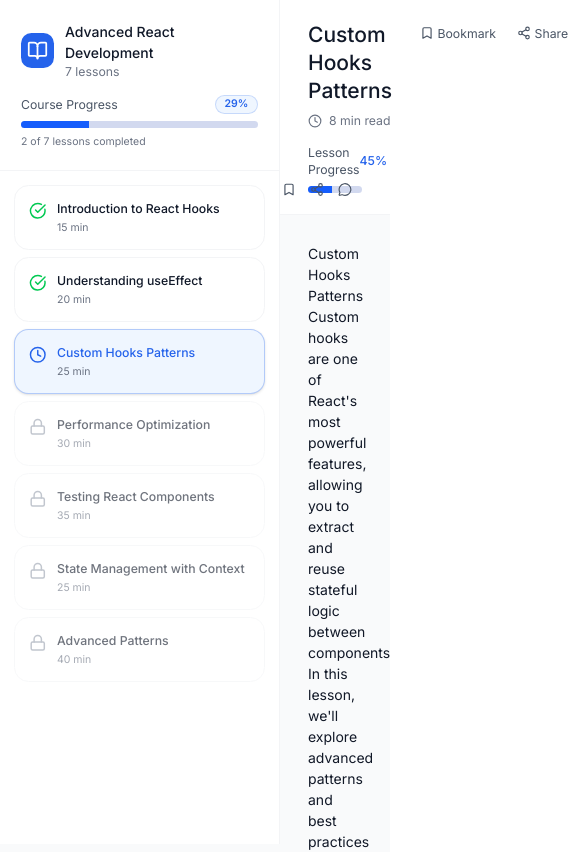
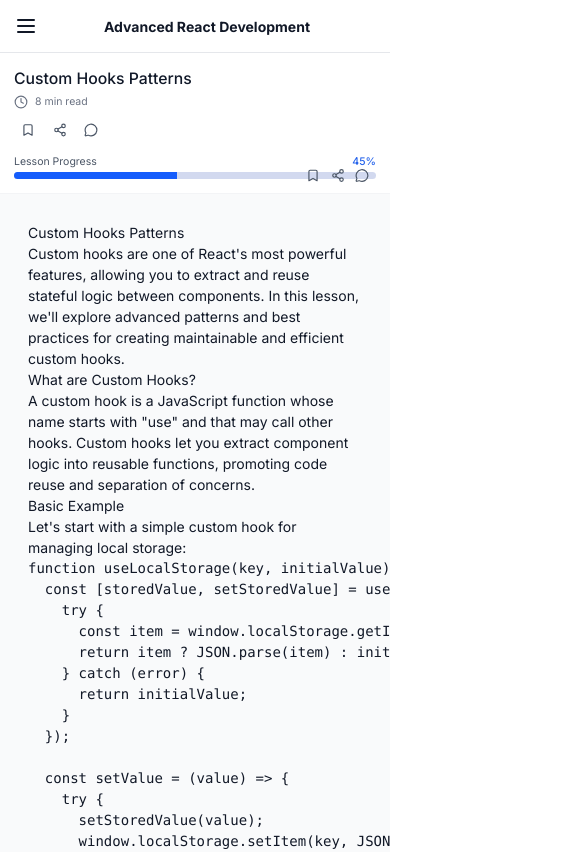
Before and after one commit to zahid-afridi/LearnMaster, a Next.js app: page /courses/1 in a window 390 px wide. Shown: the top 852 px of the page, 585 px wide, since content can reach past the window. Built offline with nearby package versions, Linux system fonts and the light colour scheme.

Commit message:
add reader Responsive

```diff
--- a/src/app/globals.css
+++ b/src/app/globals.css
@@ -218,3 +218,26 @@ html {
   font-size: var(--font-size);
   scroll-behavior: smooth;
 }
+.header {
+  display: flex;
+  justify-content: space-between;
+  align-items: center;
+  gap: 1rem;
+  padding: 1rem;
+  flex-wrap: wrap;
+}
+
+.header-text {
+  text-align: center;
+  max-width: 300px;
+}
+
+@media (min-width: 640px) {
+  .header {
+    flex-wrap: nowrap;
+  }
+  .header-text {
+    text-align: left;
+    max-width: 500px;
+  }
+}
--- a/src/components/Reader/LessonHeader.tsx
+++ b/src/components/Reader/LessonHeader.tsx
@@ -13,7 +13,6 @@ interface LessonHeaderProps {
   onComments: () => void;
 }
 
-// Tailwind-only Progress Bar
 function Progress({ value = 0 }: { value?: number }) {
   return (
     <div className="bg-primary/20 relative h-2 w-full overflow-hidden rounded-full">
@@ -25,21 +24,22 @@ function Progress({ value = 0 }: { value?: number }) {
   );
 }
 
-// Tailwind-only Button
 function IconButton({
   onClick,
   children,
   active,
+  className = "",
 }: {
   onClick: () => void;
   children: React.ReactNode;
   active?: boolean;
+  className?: string;
 }) {
   return (
     <button
       onClick={onClick}
       className={`flex items-center gap-1 px-2 py-1 text-sm rounded-md transition-colors
-        hover:bg-gray-100 ${active ? "text-[#2563EB]" : "text-gray-600"}`}
+        hover:bg-gray-100 ${active ? "text-[#2563EB]" : "text-gray-600"} ${className}`}
     >
       {children}
     </button>
@@ -56,54 +56,54 @@ export function LessonHeader({
   onComments,
 }: LessonHeaderProps) {
   return (
-    <div className="sticky top-0 bg-white/95 backdrop-blur-sm border-b border-gray-100 z-10">
-      <div className="px-8 py-6">
-        <div className="flex items-start justify-between mb-4">
+    <div className="sticky top-0 bg-white/95 backdrop-blur-sm border-b border-gray-100 z-10
+  lg:ml-16">
+      <div className="px-4 sm:px-8 py-4 sm:py-6">
+        <div className="flex flex-col sm:flex-row sm:items-start sm:justify-between mb-4 gap-3">
           {/* Left Side */}
-          <div className="flex-1">
-            <h1 className="text-2xl font-medium text-gray-900 mb-2">{title}</h1>
-            <div className="flex items-center gap-2 text-sm text-gray-500">
+          <div className="flex-1 min-w-0">
+            <h1 className="text-lg sm:text-2xl font-medium text-gray-900 mb-1 sm:mb-2 line-clamp-2">
+              {title}
+            </h1>
+            <div className="flex items-center gap-2 text-xs sm:text-sm text-gray-500">
               <Clock className="w-4 h-4" />
               <span>{readingTime} read</span>
             </div>
           </div>
 
           {/* Right Side Buttons */}
-          <div className="flex items-center gap-2 ml-6">
+          <div className="flex items-center gap-1 sm:gap-2 flex-wrap">
             <IconButton onClick={onBookmark} active={isBookmarked}>
-              <Bookmark
-                className={`w-4 h-4 ${isBookmarked ? "fill-current" : ""}`}
-              />
-              Bookmark
+              <Bookmark className={`w-4 h-4 ${isBookmarked ? "fill-current" : ""}`} />
+              <span className="hidden xs:inline">Bookmark</span>
             </IconButton>
 
             <IconButton onClick={onShare}>
               <Share2 className="w-4 h-4" />
-              Share
+              <span className="hidden xs:inline">Share</span>
             </IconButton>
 
             <IconButton onClick={onComments}>
               <MessageCircle className="w-4 h-4" />
-              Comments
+              <span className="hidden xs:inline">Comments</span>
             </IconButton>
           </div>
         </div>
 
-        {/* Progress Bar with Buttons Underneath */}
-        <div className="space-y-2">
-          <div className="flex justify-between items-center">
-            <span className="text-sm text-gray-600">Lesson Progress</span>
-            <span className="text-sm font-medium text-[#2563EB]">
+        {/* Progress */}
+        <div className="space-y-1 sm:space-y-2">
+          <div className="flex justify-between items-center text-xs sm:text-sm">
+            <span className="text-gray-600">Lesson Progress</span>
+            <span className="font-medium text-[#2563EB]">
               {Math.round(progress)}%
             </span>
           </div>
 
-          {/* Progress Bar */}
           <div className="relative">
             <Progress value={progress} />
 
             {/* Action buttons inside progress bar */}
-            <div className="absolute top-1/2 right-2 -translate-y-1/2 flex gap-2">
+            <div className="absolute top-1/2 right-1 sm:right-2 -translate-y-1/2 flex gap-1 sm:gap-2">
               <button
                 onClick={onBookmark}
                 className={`p-1 rounded-full hover:bg-white/70 transition ${
--- a/src/components/Reader/LessonSidebar.tsx
+++ b/src/components/Reader/LessonSidebar.tsx
@@ -3,30 +3,22 @@
 import * as React from "react";
 import { CheckCircle, Clock, Lock, BookOpen } from "lucide-react";
 
-// Badge Component
 function Badge({ children, className = "" }: { children: React.ReactNode; className?: string }) {
   return (
-    <span
-      className={`inline-flex items-center rounded-full border px-2.5 py-0.5 text-xs font-semibold ${className}`}
-    >
+    <span className={`inline-flex items-center rounded-full border px-2.5 py-0.5 text-xs font-semibold ${className}`}>
       {children}
     </span>
   );
 }
 
-// Progress Component (Tailwind only)
 function Progress({ value = 0, className = "" }: { value?: number; className?: string }) {
   return (
     <div className={`bg-primary/20 relative h-2 w-full overflow-hidden rounded-full ${className}`}>
-      <div
-        className="bg-blue-600 h-full transition-all"
-        style={{ width: `${value}%` }}
-      />
+      <div className="bg-blue-600 h-full transition-all" style={{ width: `${value}%` }} />
     </div>
   );
 }
 
-// ScrollArea Component (simple custom scrollbar)
 function ScrollArea({ children, className = "" }: { children: React.ReactNode; className?: string }) {
   return (
     <div
@@ -78,29 +70,29 @@ export function LessonSidebar({
   };
 
   return (
-    <div className="w-80 bg-white border-r border-gray-100 h-screen sticky top-0 flex flex-col">
+    <div className="w-72 sm:w-80 bg-white border-r border-gray-100 h-screen sticky top-0 flex flex-col">
       {/* Course Header */}
-      <div className="p-6 border-b border-gray-100">
+      <div className="p-4 sm:p-6 border-b border-gray-100">
         <div className="flex items-center gap-3 mb-4">
-          <div className="w-10 h-10 bg-[#2563EB] rounded-lg flex items-center justify-center">
-            <BookOpen className="w-6 h-6 text-white" />
+          <div className="w-9 h-9 sm:w-10 sm:h-10 bg-[#2563EB] rounded-lg flex items-center justify-center">
+            <BookOpen className="w-5 h-5 sm:w-6 sm:h-6 text-white" />
           </div>
           <div>
-            <h2 className="font-medium text-gray-900">{courseTitle}</h2>
-            <p className="text-sm text-gray-500">{totalLessons} lessons</p>
+            <h2 className="font-medium text-gray-900 text-sm sm:text-base">{courseTitle}</h2>
+            <p className="text-xs sm:text-sm text-gray-500">{totalLessons} lessons</p>
           </div>
         </div>
 
         {/* Progress */}
         <div className="space-y-2">
           <div className="flex justify-between items-center">
-            <span className="text-sm text-gray-600">Course Progress</span>
+            <span className="text-xs sm:text-sm text-gray-600">Course Progress</span>
             <Badge className="bg-[#EFF6FF] text-[#2563EB] border-[#2563EB]/20">
               {Math.round(progressPercentage)}%
             </Badge>
           </div>
           <Progress value={progressPercentage} className="h-2" />
-          <p className="text-xs text-gray-500">
+          <p className="text-[10px] sm:text-xs text-gray-500">
             {completedLessons} of {totalLessons} lessons completed
           </p>
         </div>
@@ -108,7 +100,7 @@ export function LessonSidebar({
 
       {/* Lessons List */}
       <ScrollArea className="flex-1">
-        <div className="p-4 space-y-2">
+        <div className="p-3 sm:p-4 space-y-2">
           {lessons.map((lesson) => {
             const isActive = lesson.id === currentLessonId;
             const isClickable = lesson.status !== "locked";
@@ -118,24 +110,24 @@ export function LessonSidebar({
                 key={lesson.id}
                 onClick={() => isClickable && onLessonClick(lesson.id)}
                 className={`
-                  p-4 rounded-xl border transition-all duration-200
+                  p-3 sm:p-4 rounded-xl border transition-all duration-200
                   ${isActive
                     ? "bg-[#EFF6FF] border-[#2563EB]/30 shadow-sm"
                     : "bg-white border-gray-100 hover:bg-gray-50 hover:shadow-sm"}
                   ${!isClickable ? "cursor-not-allowed opacity-60" : "cursor-pointer"}
                 `}
               >
-                <div className="flex items-start gap-3">
+                <div className="flex items-start gap-2 sm:gap-3">
                   <div className="mt-0.5">{getStatusIcon(lesson.status, isActive)}</div>
                   <div className="flex-1 min-w-0">
                     <h4
-                      className={`text-sm font-medium ${
+                      className={`text-xs sm:text-sm font-medium ${
                         isActive ? "text-[#2563EB]" : "text-gray-900"
                       }`}
                     >
                       {lesson.title}
                     </h4>
-                    <p className="text-xs text-gray-500 mt-1">{lesson.duration}</p>
+                    <p className="text-[10px] sm:text-xs text-gray-500 mt-1">{lesson.duration}</p>
                   </div>
                 </div>
               </div>
--- a/src/components/Reader/View.tsx
+++ b/src/components/Reader/View.tsx
@@ -5,7 +5,7 @@ import { LessonHeader } from "./LessonHeader";
 import { LessonContent } from "./LessonContent";
 import { NotesSection } from "./NotesSection";
 import { LessonNavigation } from "./LessonNavigation";
-
+import { Menu } from "lucide-react";
 
 const courseData = {
   title: "Advanced React Development",
@@ -118,12 +118,14 @@ const sampleContent = (
     </p>
   </div>
 );
+
 export default function View() {
   const [currentLessonId, setCurrentLessonId] = useState(3);
   const [lessonProgress, setLessonProgress] = useState(45);
   const [isBookmarked, setIsBookmarked] = useState(false);
   const [completedLessons, setCompletedLessons] = useState(2);
   const [notes, setNotes] = useState('');
+  const [mobileSidebarOpen, setMobileSidebarOpen] = useState(false);
 
   const currentLesson = courseData.lessons.find(lesson => lesson.id === currentLessonId);
   const currentLessonIndex = courseData.lessons.findIndex(lesson => lesson.id === currentLessonId);
@@ -132,7 +134,8 @@ export default function View() {
     const lesson = courseData.lessons.find(l => l.id === lessonId);
     if (lesson && lesson.status !== 'locked') {
       setCurrentLessonId(lessonId);
-      setLessonProgress(0); // Reset progress for new lesson
+      setLessonProgress(0);
+      setMobileSidebarOpen(false); // Close sidebar on mobile
     }
   };
 
@@ -161,13 +164,27 @@ export default function View() {
 
   const handleSaveNotes = (newNotes: string) => {
     setNotes(newNotes);
-    // In a real app, this would save to a backend
     console.log('Notes saved:', newNotes);
   };
 
   return (
-    <div className="min-h-screen bg-gray-50 flex">
-      {/* Sidebar */}
+    <div className="min-h-screen bg-gray-50 flex flex-col lg:flex-row">
+
+      {/* Mobile Header */}
+      <div className="lg:hidden flex items-center justify-between bg-white p-4 border-b">
+        <button onClick={() => setMobileSidebarOpen(!mobileSidebarOpen)}>
+          <Menu size={24} />
+        </button>
+        <h1 className="font-bold">{courseData.title}</h1>
+        <div></div>
+      </div>
+
+  <div
+  className={`fixed lg:static inset-y-0 left-0 bg-white z-50 transform
+    ${mobileSidebarOpen ? "translate-x-0" : "-translate-x-full"}
+    lg:translate-x-0 transition-transform duration-200 ease-in-out w-64 border-r
+    flex xs:flex-row lg:flex-col`}
+>
   <LessonSidebar
     courseTitle={courseData.title}
     totalLessons={courseData.lessons.length}
@@ -176,10 +193,11 @@ export default function View() {
     lessons={courseData.lessons}
     onLessonClick={handleLessonClick}
   />
+</div>
+
 
       {/* Main Content */}
       <div className="flex-1 flex flex-col min-w-0">
-        {/* Header */}
         <LessonHeader
           title={currentLesson?.title || 'Lesson'}
           readingTime="8 min"
@@ -190,10 +208,8 @@ export default function View() {
           onComments={() => console.log('Comments clicked')}
         />
 
-        {/* Content Area */}
         <div className="flex-1 overflow-y-auto">
           <LessonContent content={sampleContent} />
-
           <NotesSection
             lessonId={currentLessonId}
             initialNotes={notes}
@@ -201,7 +217,6 @@ export default function View() {
           />
         </div>
 
-        {/* Navigation Footer */}
         <LessonNavigation
           hasPrevious={currentLessonIndex > 0}
           hasNext={currentLessonIndex < courseData.lessons.length - 1}
```
Lines whose indentation alone changed are shown as unchanged.
